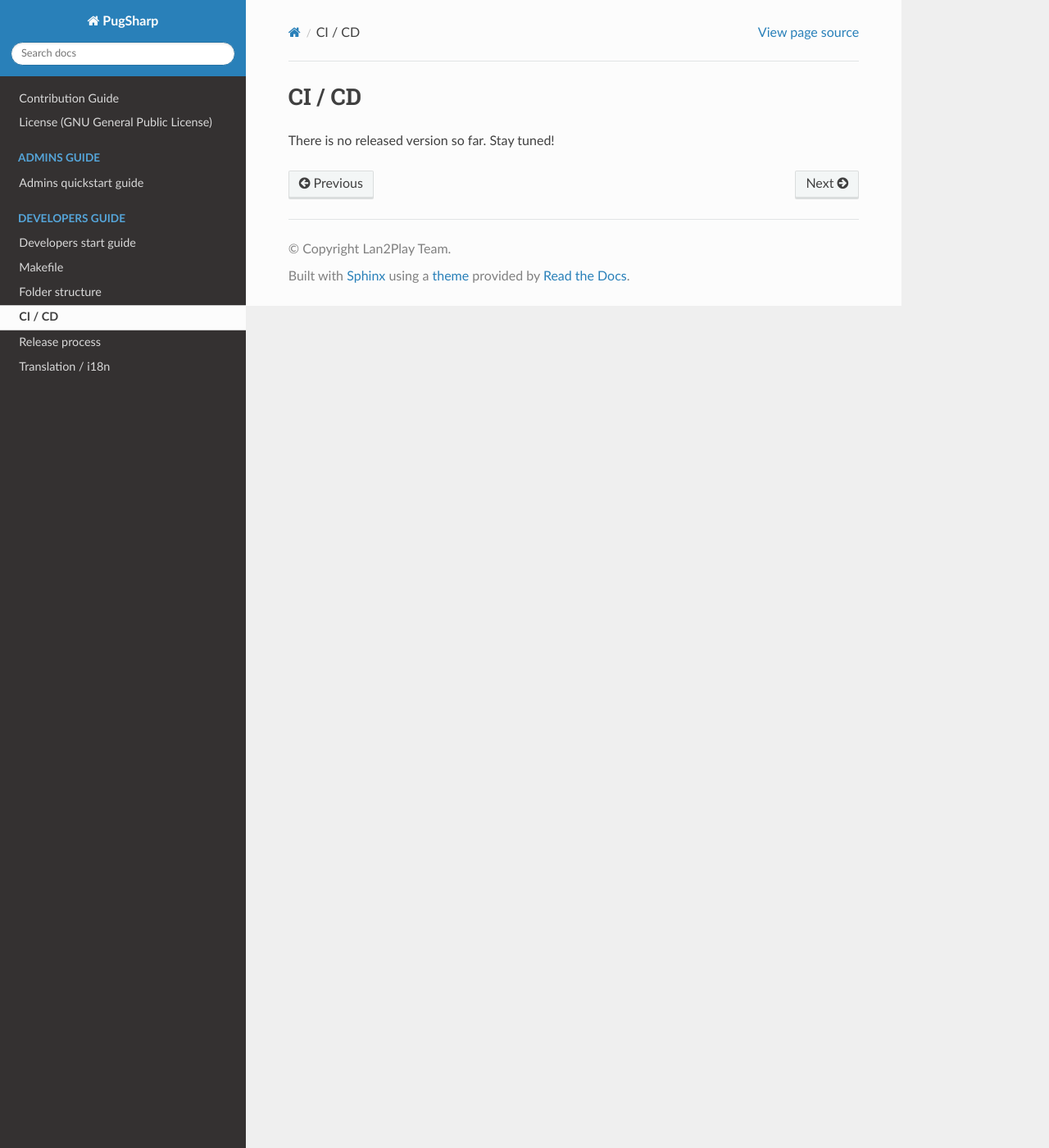
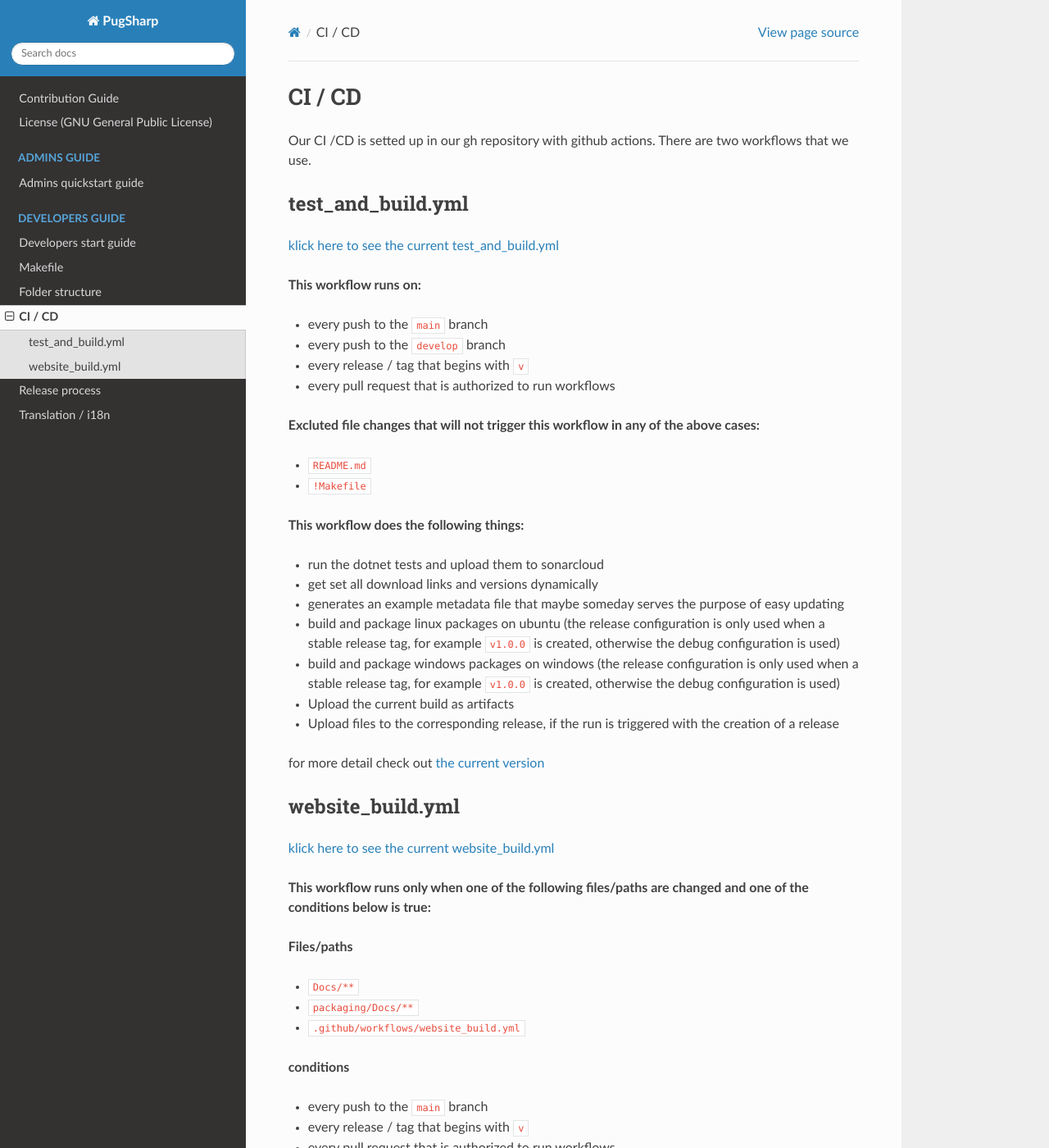
Before and after one commit to Lan2Play/PugSharp, a Sphinx documentation site: the page built from Docs/source/develop/cicd.rst, in a window 1280 px wide and 1400 px high. Shown: the whole window at 82% size. Built offline with Sphinx 7.4.7 and the Read the Docs theme 2.0.0, drawn with Linux system fonts in a browser that asks for light colours; some of the changed text lies outside the part shown.

Commit message:
add basic ci docs - forcepublish

```diff
--- a/Docs/source/develop/cicd.rst
+++ b/Docs/source/develop/cicd.rst
@@ -1,4 +1,61 @@
 CI / CD
 ==================================================
 
-There is no released version so far. Stay tuned!
+Our CI /CD is setted up in our gh repository with github actions. There are two workflows that we use.
+
+
+test_and_build.yml
+-------------------------------
+
+`klick here to see the current test_and_build.yml <https://github.com/Lan2Play/PugSharp/blob/main/.github/workflows/test_and_build.yml>`_
+
+
+**This workflow runs on:**
+
+* every push to the ``main`` branch
+* every push to the ``develop`` branch
+* every release / tag that begins with ``v``
+* every pull request that is authorized to run workflows
+
+**Excluted file changes that will not trigger this workflow in any of the above cases:**
+
+* ``README.md``
+* ``!Makefile``
+
+**This workflow does the following things:**
+
+* run the dotnet tests and upload them to sonarcloud
+* get set all download links and versions dynamically
+* generates an example metadata file that maybe someday serves the purpose of easy updating
+* build and package linux packages on ubuntu (the release configuration is only used when a stable release tag, for example ``v1.0.0`` is created, otherwise the debug configuration is used)
+* build and package windows packages on windows (the release configuration is only used when a stable release tag, for example ``v1.0.0`` is created, otherwise the debug configuration is used)
+* Upload the current build as artifacts
+* Upload files to the corresponding release, if the run is triggered with the creation of a release
+
+for more detail check out `the current version <https://github.com/Lan2Play/PugSharp/blob/main/.github/workflows/test_and_build.yml>`_
+
+
+website_build.yml
+-------------------------------
+
+`klick here to see the current website_build.yml <https://github.com/Lan2Play/PugSharp/blob/main/.github/workflows/website_build.yml>`_
+
+**This workflow runs only when one of the following files/paths are changed and one of the conditions below is true:**
+
+**Files/paths**
+
+* ``Docs/**``
+* ``packaging/Docs/**``
+* ``.github/workflows/website_build.yml``
+
+**conditions**
+
+* every push to the ``main`` branch
+* every release / tag that begins with ``v``
+* every pull request that is authorized to run workflows
+
+
+**This workflow does the following things:**
+
+* build the pugsharp documentation using `docker-sphinxbuild <https://github.com/Lan2Play/docker-sphinxbuild>`_
+* publish the page to `https://github.com/Lan2Play/pugsharp.lan2play.de <https://github.com/Lan2Play/pugsharp.lan2play.de>`_ if the triggering release / tag begins with ``v`` or the commit text contains ``forcepublish``
```
